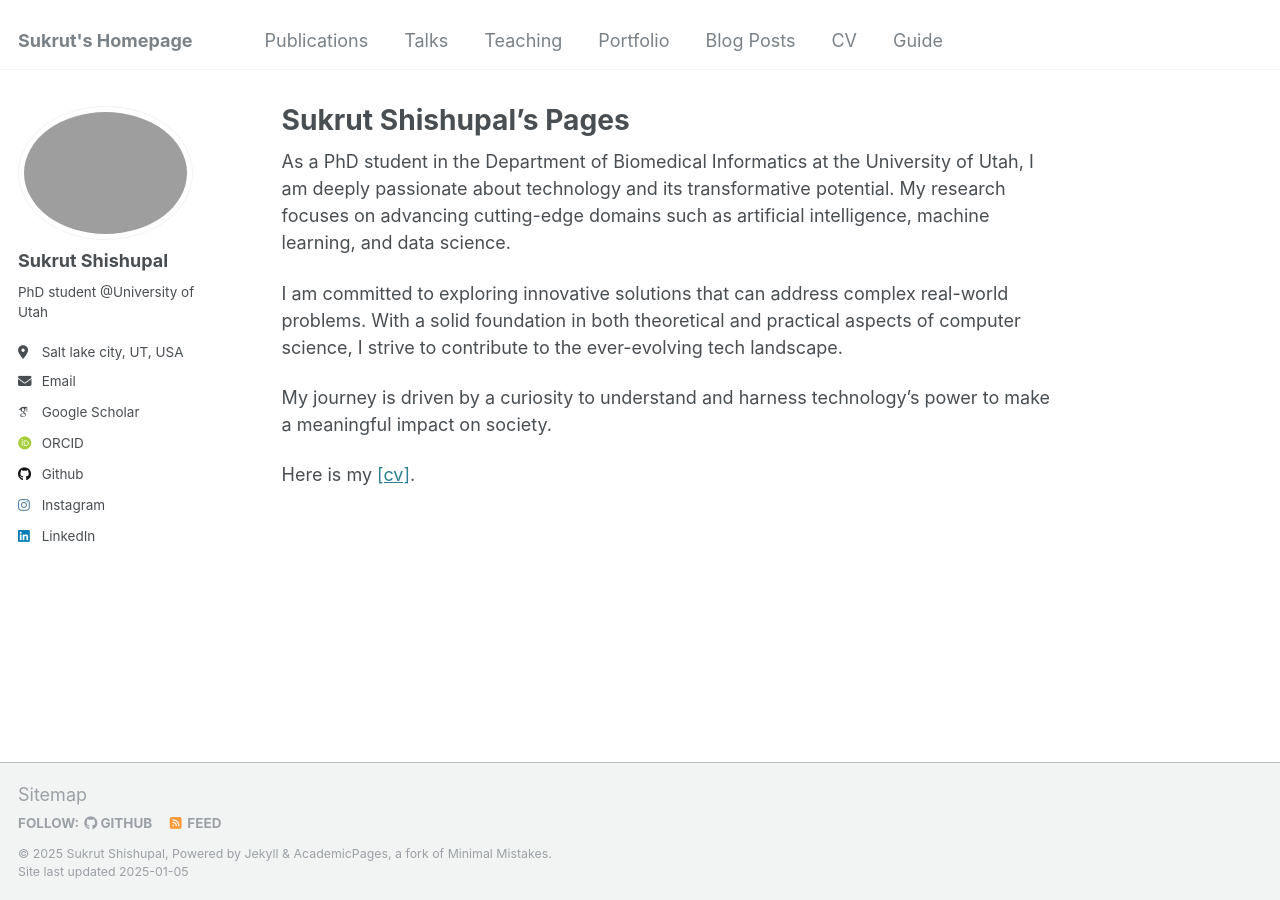
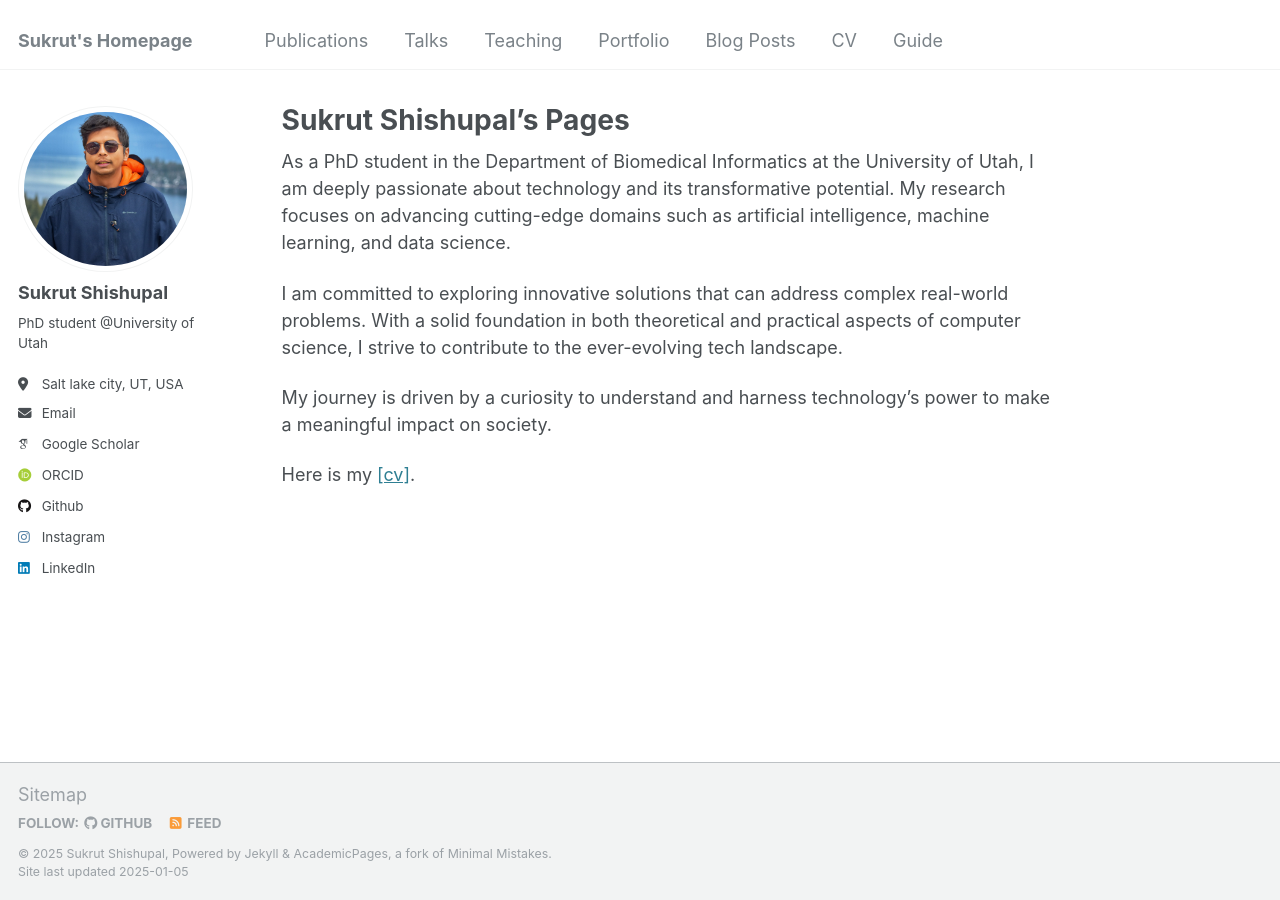
Before and after one commit to sukrut-shishupal/sukrut.shishupal.github.io, a Jekyll site: the page built from _pages/about.md, in a window 1280 px wide. Built offline with Jekyll 4.4.1, drawn with Linux system fonts in a browser that asks for light colours; some web fonts are replaced.

Commit message:
Update _config.yml

```diff
--- a/_config.yml
+++ b/_config.yml
@@ -21,7 +21,7 @@ repository               : "sukrut-shishupal/sukrut.shishupal.github.io"
 #               Additional customization can be done by editing /_includes/author-profile.html
 author:
   # Biographic information
-  avatar           : "profile.jpg"
+  avatar           : "profile1.jpg"
   name             : "Sukrut Shishupal"
   pronouns         : # example: "she/her"
   bio              : "PhD student @University of Utah"
```
